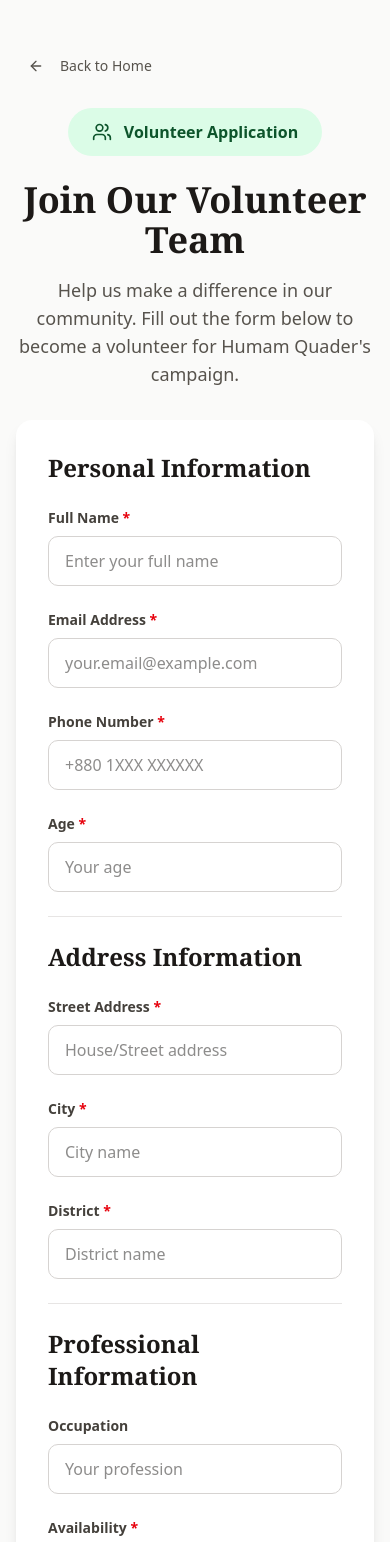
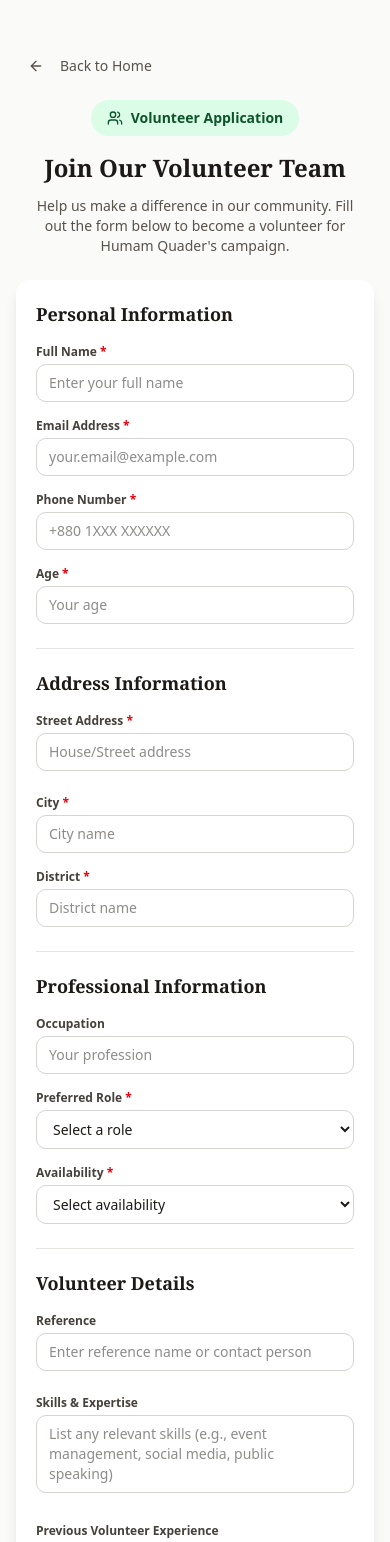
Before and after one commit to Talhanasar/IEB-Election-Site, a Next.js app in the folder frontend/: page /form/volunteer in a window 390 px wide. Shown: the top 1542 px of the page. Built offline with nearby package versions, Linux system fonts and the light colour scheme.

Commit message:
Refactor Contact and Volunteer form layouts for improved responsiveness and user experience. Adjust spacing, typography, and component styles for better visual consistency across devices. and added two input field role and reference in volunteer form

```diff
--- a/frontend/app/(withoutNav)/form/volunteer/page.tsx
+++ b/frontend/app/(withoutNav)/form/volunteer/page.tsx
@@ -17,7 +17,9 @@ export default function VolunteerFormPage() {
     district: "",
     age: "",
     occupation: "",
+    role: "",
     availability: "",
+    reference: "",
     skills: "",
     motivation: "",
     previousExperience: ""
@@ -56,11 +58,11 @@ export default function VolunteerFormPage() {
     <div className="min-h-screen bg-stone-50 py-12">
       <div className="container mx-auto px-4">
         {/* Header */}
-        <div className="max-w-3xl mx-auto mb-8">
+        <div className="max-w-3xl mx-auto mb-6 md:mb-8">
           <Button
             asChild
             variant="ghost"
-            className="mb-6 text-stone-600 hover:text-stone-900"
+            className="mb-4 md:mb-6 text-sm md:text-base text-stone-600 hover:text-stone-900"
           >
             <Link href="/" className="flex items-center">
               <ArrowLeft className="w-4 h-4 mr-2" />
@@ -68,14 +70,14 @@ export default function VolunteerFormPage() {
             </Link>
           </Button>
           <div className="text-center">
-            <div className="inline-flex items-center gap-3 px-6 py-3 rounded-full bg-green-100 text-green-900 mb-6">
-              <Users className="w-5 h-5" />
-              <span className="font-semibold">Volunteer Application</span>
+            <div className="inline-flex items-center gap-2 md:gap-3 px-4 md:px-6 py-2 md:py-3 rounded-full bg-green-100 text-green-900 mb-4 md:mb-6">
+              <Users className="w-4 md:w-5 h-4 md:h-5" />
+              <span className="text-sm md:text-base font-semibold">Volunteer Application</span>
             </div>
-            <h1 className="text-4xl md:text-5xl font-serif font-bold text-stone-900 mb-4">
+            <h1 className="text-2xl md:text-4xl lg:text-5xl font-serif font-bold text-stone-900 mb-3 md:mb-4">
               Join Our Volunteer Team
             </h1>
-            <p className="text-lg text-stone-600 max-w-2xl mx-auto">
+            <p className="text-sm md:text-base lg:text-lg text-stone-600 max-w-2xl mx-auto px-2">
               Help us make a difference in our community. Fill out the form below to become a volunteer for {candidateData.firstName}'s campaign.
             </p>
           </div>
@@ -83,13 +85,13 @@ export default function VolunteerFormPage() {
 
         {/* Form */}
         <div className="max-w-3xl mx-auto">
-          <form onSubmit={handleSubmit} className="bg-white rounded-2xl shadow-lg p-8 md:p-12 space-y-6">
+          <form onSubmit={handleSubmit} className="bg-white rounded-xl md:rounded-2xl shadow-lg p-5 md:p-8 lg:p-12 space-y-5 md:space-y-6">
             {/* Personal Information */}
             <div className="border-b border-stone-200 pb-6">
-              <h2 className="text-2xl font-serif font-bold text-stone-900 mb-6">Personal Information</h2>
-              <div className="grid md:grid-cols-2 gap-6">
+              <h2 className="text-lg md:text-2xl font-serif font-bold text-stone-900 mb-4 md:mb-6">Personal Information</h2>
+              <div className="grid md:grid-cols-2 gap-4 md:gap-6">
                 <div>
-                  <label htmlFor="fullName" className="block text-sm font-semibold text-stone-700 mb-2">
+                  <label htmlFor="fullName" className="block text-xs md:text-sm font-semibold text-stone-700 mb-1 md:mb-2">
                     Full Name <span className="text-red-600">*</span>
                   </label>
                   <input
@@ -99,12 +101,12 @@ export default function VolunteerFormPage() {
                     required
                     value={formData.fullName}
                     onChange={handleChange}
-                    className="w-full px-4 py-3 border border-stone-300 rounded-lg focus:ring-2 focus:ring-green-800 focus:border-transparent outline-none transition-all"
+                    className="w-full px-3 py-2 md:px-4 md:py-3 text-sm md:text-base border border-stone-300 rounded-lg focus:ring-2 focus:ring-green-800 focus:border-transparent outline-none transition-all"
                     placeholder="Enter your full name"
                   />
                 </div>
                 <div>
-                  <label htmlFor="email" className="block text-sm font-semibold text-stone-700 mb-2">
+                  <label htmlFor="email" className="block text-xs md:text-sm font-semibold text-stone-700 mb-1 md:mb-2">
                     Email Address <span className="text-red-600">*</span>
                   </label>
                   <input
@@ -114,12 +116,12 @@ export default function VolunteerFormPage() {
                     required
                     value={formData.email}
                     onChange={handleChange}
-                    className="w-full px-4 py-3 border border-stone-300 rounded-lg focus:ring-2 focus:ring-green-800 focus:border-transparent outline-none transition-all"
+                    className="w-full px-3 py-2 md:px-4 md:py-3 text-sm md:text-base border border-stone-300 rounded-lg focus:ring-2 focus:ring-green-800 focus:border-transparent outline-none transition-all"
                     placeholder="your.email@example.com"
                   />
                 </div>
                 <div>
-                  <label htmlFor="phone" className="block text-sm font-semibold text-stone-700 mb-2">
+                  <label htmlFor="phone" className="block text-xs md:text-sm font-semibold text-stone-700 mb-1 md:mb-2">
                     Phone Number <span className="text-red-600">*</span>
                   </label>
                   <input
@@ -129,12 +131,12 @@ export default function VolunteerFormPage() {
                     required
                     value={formData.phone}
                     onChange={handleChange}
-                    className="w-full px-4 py-3 border border-stone-300 rounded-lg focus:ring-2 focus:ring-green-800 focus:border-transparent outline-none transition-all"
+                    className="w-full px-3 py-2 md:px-4 md:py-3 text-sm md:text-base border border-stone-300 rounded-lg focus:ring-2 focus:ring-green-800 focus:border-transparent outline-none transition-all"
                     placeholder="+880 1XXX XXXXXX"
                   />
                 </div>
                 <div>
-                  <label htmlFor="age" className="block text-sm font-semibold text-stone-700 mb-2">
+                  <label htmlFor="age" className="block text-xs md:text-sm font-semibold text-stone-700 mb-1 md:mb-2">
                     Age <span className="text-red-600">*</span>
                   </label>
                   <input
@@ -145,7 +147,7 @@ export default function VolunteerFormPage() {
                     min="18"
                     value={formData.age}
                     onChange={handleChange}
-                    className="w-full px-4 py-3 border border-stone-300 rounded-lg focus:ring-2 focus:ring-green-800 focus:border-transparent outline-none transition-all"
+                    className="w-full px-3 py-2 md:px-4 md:py-3 text-sm md:text-base border border-stone-300 rounded-lg focus:ring-2 focus:ring-green-800 focus:border-transparent outline-none transition-all"
                     placeholder="Your age"
                   />
                 </div>
@@ -154,10 +156,10 @@ export default function VolunteerFormPage() {
 
             {/* Address Information */}
             <div className="border-b border-stone-200 pb-6">
-              <h2 className="text-2xl font-serif font-bold text-stone-900 mb-6">Address Information</h2>
+              <h2 className="text-lg md:text-2xl font-serif font-bold text-stone-900 mb-4 md:mb-6">Address Information</h2>
               <div className="space-y-6">
                 <div>
-                  <label htmlFor="address" className="block text-sm font-semibold text-stone-700 mb-2">
+                  <label htmlFor="address" className="block text-xs md:text-sm font-semibold text-stone-700 mb-1 md:mb-2">
                     Street Address <span className="text-red-600">*</span>
                   </label>
                   <input
@@ -167,13 +169,13 @@ export default function VolunteerFormPage() {
                     required
                     value={formData.address}
                     onChange={handleChange}
-                    className="w-full px-4 py-3 border border-stone-300 rounded-lg focus:ring-2 focus:ring-green-800 focus:border-transparent outline-none transition-all"
+                    className="w-full px-3 py-2 md:px-4 md:py-3 text-sm md:text-base border border-stone-300 rounded-lg focus:ring-2 focus:ring-green-800 focus:border-transparent outline-none transition-all"
                     placeholder="House/Street address"
                   />
                 </div>
-                <div className="grid md:grid-cols-2 gap-6">
+                <div className="grid md:grid-cols-2 gap-4 md:gap-6">
                   <div>
-                    <label htmlFor="city" className="block text-sm font-semibold text-stone-700 mb-2">
+                    <label htmlFor="city" className="block text-xs md:text-sm font-semibold text-stone-700 mb-1 md:mb-2">
                       City <span className="text-red-600">*</span>
                     </label>
                     <input
@@ -183,12 +185,12 @@ export default function VolunteerFormPage() {
                       required
                       value={formData.city}
                       onChange={handleChange}
-                      className="w-full px-4 py-3 border border-stone-300 rounded-lg focus:ring-2 focus:ring-green-800 focus:border-transparent outline-none transition-all"
+                      className="w-full px-3 py-2 md:px-4 md:py-3 text-sm md:text-base border border-stone-300 rounded-lg focus:ring-2 focus:ring-green-800 focus:border-transparent outline-none transition-all"
                       placeholder="City name"
                     />
                   </div>
                   <div>
-                    <label htmlFor="district" className="block text-sm font-semibold text-stone-700 mb-2">
+                    <label htmlFor="district" className="block text-xs md:text-sm font-semibold text-stone-700 mb-1 md:mb-2">
                       District <span className="text-red-600">*</span>
                     </label>
                     <input
@@ -198,7 +200,7 @@ export default function VolunteerFormPage() {
                       required
                       value={formData.district}
                       onChange={handleChange}
-                      className="w-full px-4 py-3 border border-stone-300 rounded-lg focus:ring-2 focus:ring-green-800 focus:border-transparent outline-none transition-all"
+                      className="w-full px-3 py-2 md:px-4 md:py-3 text-sm md:text-base border border-stone-300 rounded-lg focus:ring-2 focus:ring-green-800 focus:border-transparent outline-none transition-all"
                       placeholder="District name"
                     />
                   </div>
@@ -208,10 +210,10 @@ export default function VolunteerFormPage() {
 
             {/* Professional Information */}
             <div className="border-b border-stone-200 pb-6">
-              <h2 className="text-2xl font-serif font-bold text-stone-900 mb-6">Professional Information</h2>
-              <div className="grid md:grid-cols-2 gap-6">
+              <h2 className="text-lg md:text-2xl font-serif font-bold text-stone-900 mb-4 md:mb-6">Professional Information</h2>
+              <div className="grid md:grid-cols-2 gap-4 md:gap-6">
                 <div>
-                  <label htmlFor="occupation" className="block text-sm font-semibold text-stone-700 mb-2">
+                  <label htmlFor="occupation" className="block text-xs md:text-sm font-semibold text-stone-700 mb-1 md:mb-2">
                     Occupation
                   </label>
                   <input
@@ -220,12 +222,36 @@ export default function VolunteerFormPage() {
                     name="occupation"
                     value={formData.occupation}
                     onChange={handleChange}
-                    className="w-full px-4 py-3 border border-stone-300 rounded-lg focus:ring-2 focus:ring-green-800 focus:border-transparent outline-none transition-all"
+                    className="w-full px-3 py-2 md:px-4 md:py-3 text-sm md:text-base border border-stone-300 rounded-lg focus:ring-2 focus:ring-green-800 focus:border-transparent outline-none transition-all"
                     placeholder="Your profession"
                   />
                 </div>
                 <div>
-                  <label htmlFor="availability" className="block text-sm font-semibold text-stone-700 mb-2">
+                  <label htmlFor="role" className="block text-xs md:text-sm font-semibold text-stone-700 mb-1 md:mb-2">
+                    Preferred Role <span className="text-red-600">*</span>
+                  </label>
+                  <select
+                    id="role"
+                    name="role"
+                    required
+                    value={formData.role}
+                    onChange={handleChange}
+                    className="w-full px-3 py-2 md:px-4 md:py-3 text-sm md:text-base border border-stone-300 rounded-lg focus:ring-2 focus:ring-green-800 focus:border-transparent outline-none transition-all"
+                  >
+                    <option value="">Select a role</option>
+                    <option value="campaign-manager">Campaign Manager</option>
+                    <option value="field-organizer">Field Organizer</option>
+                    <option value="social-media">Social Media Coordinator</option>
+                    <option value="event-planning">Event Planning</option>
+                    <option value="community-outreach">Community Outreach</option>
+                    <option value="fundraising">Fundraising</option>
+                    <option value="data-analysis">Data Analysis</option>
+                    <option value="volunteer-support">Volunteer Support</option>
+                    <option value="other">Other</option>
+                  </select>
+                </div>
+                <div>
+                  <label htmlFor="availability" className="block text-xs md:text-sm font-semibold text-stone-700 mb-1 md:mb-2">
                     Availability <span className="text-red-600">*</span>
                   </label>
                   <select
@@ -234,7 +260,7 @@ export default function VolunteerFormPage() {
                     required
                     value={formData.availability}
                     onChange={handleChange}
-                    className="w-full px-4 py-3 border border-stone-300 rounded-lg focus:ring-2 focus:ring-green-800 focus:border-transparent outline-none transition-all"
+                    className="w-full px-3 py-2 md:px-4 md:py-3 text-sm md:text-base border border-stone-300 rounded-lg focus:ring-2 focus:ring-green-800 focus:border-transparent outline-none transition-all"
                   >
                     <option value="">Select availability</option>
                     <option value="full-time">Full Time</option>
@@ -249,10 +275,24 @@ export default function VolunteerFormPage() {
 
             {/* Volunteer Details */}
             <div>
-              <h2 className="text-2xl font-serif font-bold text-stone-900 mb-6">Volunteer Details</h2>
+              <h2 className="text-lg md:text-2xl font-serif font-bold text-stone-900 mb-4 md:mb-6">Volunteer Details</h2>
               <div className="space-y-6">
                 <div>
-                  <label htmlFor="skills" className="block text-sm font-semibold text-stone-700 mb-2">
+                  <label htmlFor="reference" className="block text-xs md:text-sm font-semibold text-stone-700 mb-1 md:mb-2">
+                    Reference
+                  </label>
+                  <input
+                    type="text"
+                    id="reference"
+                    name="reference"
+                    value={formData.reference}
+                    onChange={handleChange}
+                    className="w-full px-3 py-2 md:px-4 md:py-3 text-sm md:text-base border border-stone-300 rounded-lg focus:ring-2 focus:ring-green-800 focus:border-transparent outline-none transition-all"
+                    placeholder="Enter reference name or contact person"
+                  />
+                </div>
+                <div>
+                  <label htmlFor="skills" className="block text-xs md:text-sm font-semibold text-stone-700 mb-1 md:mb-2">
                     Skills & Expertise
                   </label>
                   <textarea
@@ -261,12 +301,12 @@ export default function VolunteerFormPage() {
                     rows={3}
                     value={formData.skills}
                     onChange={handleChange}
-                    className="w-full px-4 py-3 border border-stone-300 rounded-lg focus:ring-2 focus:ring-green-800 focus:border-transparent outline-none transition-all resize-none"
+                    className="w-full px-3 py-2 md:px-4 md:py-3 text-sm md:text-base border border-stone-300 rounded-lg focus:ring-2 focus:ring-green-800 focus:border-transparent outline-none transition-all resize-none"
                     placeholder="List any relevant skills (e.g., event management, social media, public speaking)"
                   />
                 </div>
                 <div>
-                  <label htmlFor="previousExperience" className="block text-sm font-semibold text-stone-700 mb-2">
+                  <label htmlFor="previousExperience" className="block text-xs md:text-sm font-semibold text-stone-700 mb-1 md:mb-2">
                     Previous Volunteer Experience
                   </label>
                   <textarea
@@ -275,12 +315,12 @@ export default function VolunteerFormPage() {
                     rows={3}
                     value={formData.previousExperience}
                     onChange={handleChange}
-                    className="w-full px-4 py-3 border border-stone-300 rounded-lg focus:ring-2 focus:ring-green-800 focus:border-transparent outline-none transition-all resize-none"
+                    className="w-full px-3 py-2 md:px-4 md:py-3 text-sm md:text-base border border-stone-300 rounded-lg focus:ring-2 focus:ring-green-800 focus:border-transparent outline-none transition-all resize-none"
                     placeholder="Describe any previous volunteer or campaign experience"
                   />
                 </div>
                 <div>
-                  <label htmlFor="motivation" className="block text-sm font-semibold text-stone-700 mb-2">
+                  <label htmlFor="motivation" className="block text-xs md:text-sm font-semibold text-stone-700 mb-1 md:mb-2">
                     Why do you want to volunteer? <span className="text-red-600">*</span>
                   </label>
                   <textarea
@@ -290,7 +330,7 @@ export default function VolunteerFormPage() {
                     rows={4}
                     value={formData.motivation}
                     onChange={handleChange}
-                    className="w-full px-4 py-3 border border-stone-300 rounded-lg focus:ring-2 focus:ring-green-800 focus:border-transparent outline-none transition-all resize-none"
+                    className="w-full px-3 py-2 md:px-4 md:py-3 text-sm md:text-base border border-stone-300 rounded-lg focus:ring-2 focus:ring-green-800 focus:border-transparent outline-none transition-all resize-none"
                     placeholder="Tell us what motivates you to join our campaign..."
                   />
                 </div>
@@ -302,7 +342,7 @@ export default function VolunteerFormPage() {
               <Button
                 type="submit"
                 disabled={isSubmitting}
-                className="flex-1 bg-green-800 hover:bg-green-900 text-white h-14 text-lg rounded-full disabled:opacity-50 disabled:cursor-not-allowed"
+                className="flex-1 bg-green-800 hover:bg-green-900 text-white h-12 md:h-14 text-base md:text-lg rounded-full disabled:opacity-50 disabled:cursor-not-allowed"
               >
                 {isSubmitting ? "Submitting..." : "Submit Application"}
               </Button>
@@ -310,7 +350,7 @@ export default function VolunteerFormPage() {
                 type="button"
                 asChild
                 variant="outline"
-                className="flex-1 border-stone-300 text-stone-700 hover:bg-stone-50 h-14 text-lg rounded-full"
+                className="flex-1 border-stone-300 text-stone-700 hover:bg-stone-50 h-12 md:h-14 text-base md:text-lg rounded-full"
               >
                 <Link href="/">Cancel</Link>
               </Button>
```
Also changed, not shown: frontend/app/(withoutNav)/form/contact/page.tsx (+30 -30 lines).
